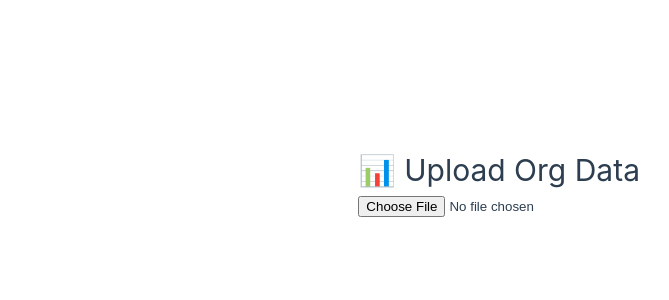
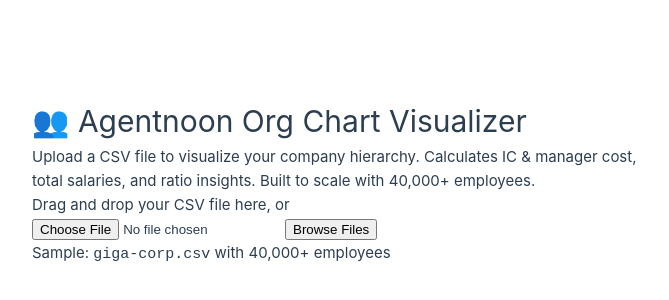
Before and after one commit to hamzaelmi068/agentnoon-org-chart-, a Vue app: page / in a window 1280 px wide. Shown: the part 218-518 px from the top of the page, without its empty margins (0-669 px from the left). Built offline with nearby package versions, Linux system fonts and the light colour scheme.

Commit message:
minor fix

```diff
--- a/src/App.vue
+++ b/src/App.vue
@@ -1,9 +1,11 @@
 <script setup>
-import { ref, computed } from 'vue'
+import { ref, computed, watchEffect } from 'vue'
 import Papa from 'papaparse'
 import OrgNode from './components/OrgNode.vue'
 
 const people = ref([])
+const searchQuery = ref("")
+const expandedPaths = ref(new Set())
 
 function handleFileUpload(e) {
   const file = e.target.files[0]
@@ -37,25 +39,90 @@
   })
 }
 
+function searchAndExpand(query) {
+  searchQuery.value = query.toLowerCase()
+  expandedPaths.value.clear()
+
+  function findAndMark(node, path = []) {
+    if (node.name.toLowerCase().includes(searchQuery.value)) {
+      path.forEach(id => expandedPaths.value.add(id))
+      return true
+    }
+    if (!node.children) return false
+    for (const child of node.children) {
+      if (findAndMark(child, [...path, node.id])) return true
+    }
+    return false
+  }
+
+  const root = rootPerson.value
+  if (root) findAndMark(root)
+}
+
 const rootPerson = computed(() => people.value.find(p => p.managerId === null))
 </script>
 
 <template>
   <div class="min-h-screen p-6 max-w-3xl mx-auto space-y-6">
-    <h1 class="text-3xl font-bold text-center text-blue-600">📊 Upload Org Data</h1>
+    <h1 class="text-3xl font-bold text-center text-blue-600 dark:text-blue-300">
+      👥 Agentnoon Org Chart Visualizer
+    </h1>
+    <p class="text-center text-gray-600 dark:text-gray-400 max-w-xl mx-auto">
+      Upload a CSV file to visualize your company hierarchy. Calculates IC & manager cost, total salaries, and ratio insights. Built to scale with 40,000+ employees.
+    </p>
 
-    <input
-      type="file"
-      accept=".csv"
-      @change="handleFileUpload"
-      class="block w-full text-sm text-gray-700 border border-gray-300 rounded-md p-2"
-    />
-
-    <div v-if="people.length" class="text-green-700">
-      ✅ Parsed {{ people.length }} people
+    <!-- Search Bar -->
+    <div v-if="people.length" class="flex items-center gap-2 justify-center">
+      <input
+        v-model="searchQuery"
+        @keyup.enter="searchAndExpand(searchQuery)"
+        placeholder="🔍 Search employee name"
+        class="px-3 py-2 text-sm border border-gray-300 dark:border-gray-600 rounded-md dark:bg-gray-800 dark:text-white w-64"
+      />
+      <button
+        @click="searchAndExpand(searchQuery)"
+        class="px-3 py-2 text-sm bg-blue-500 text-white rounded hover:bg-blue-600"
+      >
+        Go
+      </button>
     </div>
 
-    <OrgNode v-if="rootPerson" :person="rootPerson" :depth="0" class="mt-6" />
+    <!-- Upload UI -->
+    <div
+      class="w-full max-w-xl mx-auto p-6 bg-white dark:bg-gray-800 rounded-lg shadow-md text-center border-2 border-dashed"
+      :class="isDragging ? 'border-blue-500' : 'border-gray-300'"
+      @dragover.prevent="isDragging = true"
+      @dragleave.prevent="isDragging = false"
+      @drop.prevent="handleDrop"
+    >
+      <p class="text-gray-700 dark:text-gray-200 mb-4">
+        Drag and drop your CSV file here, or
+      </p>
+      <input
+        type="file"
+        accept=".csv"
+        @change="handleFileUpload"
+        class="hidden"
+        ref="fileInput"
+      />
+      <button
+        @click="$refs.fileInput.click()"
+        class="px-4 py-2 bg-blue-500 text-white rounded hover:bg-blue-600"
+      >
+        Browse Files
+      </button>
+      <p class="mt-3 text-xs text-gray-500 dark:text-gray-400">
+        Sample: <code>giga-corp.csv</code> with 40,000+ employees
+      </p>
+    </div>
+
+    <!-- Confirmation -->
+    <div v-if="people.length" class="text-green-700 dark:text-green-400 text-center font-medium">
+      ✅ Parsed {{ people.length }} people successfully!
+    </div>
+
+    <!-- Org Chart Render -->
+    <OrgNode v-if="rootPerson" :person="rootPerson" :depth="0" :expandedPaths="expandedPaths" class="mt-6" />
   </div>
 </template>
 
```
